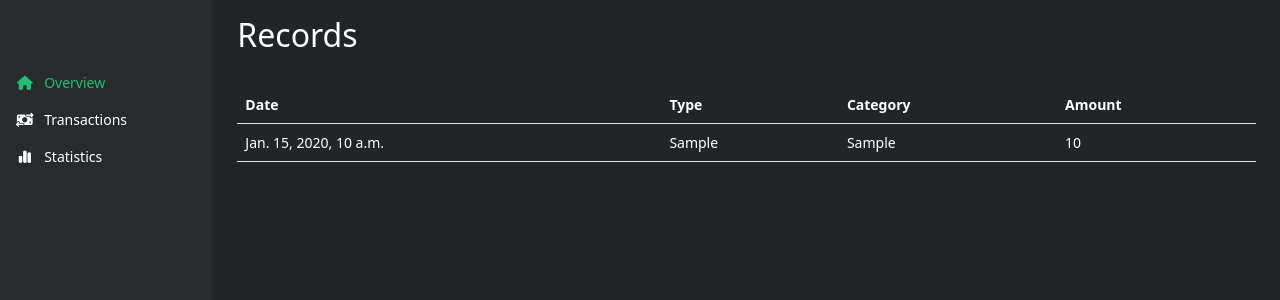
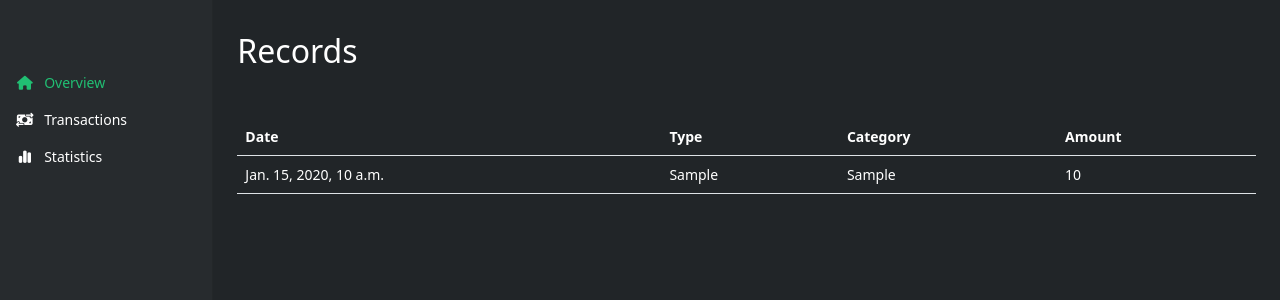
Before and after one commit to RomeoEncinares/Expense-Tracker, a Django app: template templates/transactions.html in a window 1280 px wide. Shown: the top 300 px of the page. Run offline with Django 4.2, Linux system fonts and the light colour scheme; the template is opened without the code that fills it: most values are stand-ins (such as "Sample title", 1, 10 or a date in 2020); some libraries are stand-ins or nearby versions.

Commit message:
Add h1 padding

```diff
--- a/static/css/transactions_style.css
+++ b/static/css/transactions_style.css
@@ -1,3 +1,7 @@
+.h2 {
+    padding: 0.5em 0 0.5em 0;
+}
+
 thead tr, tbody tr {
     color: #ffffff;
 }
```
